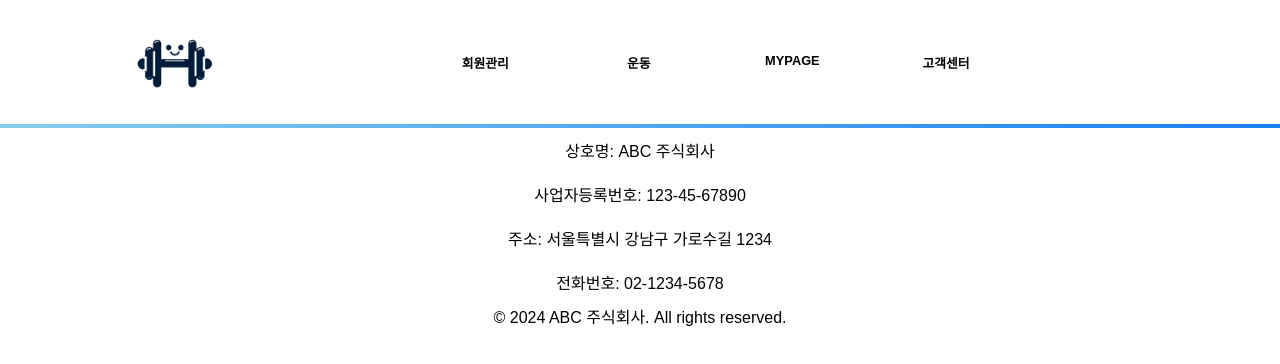
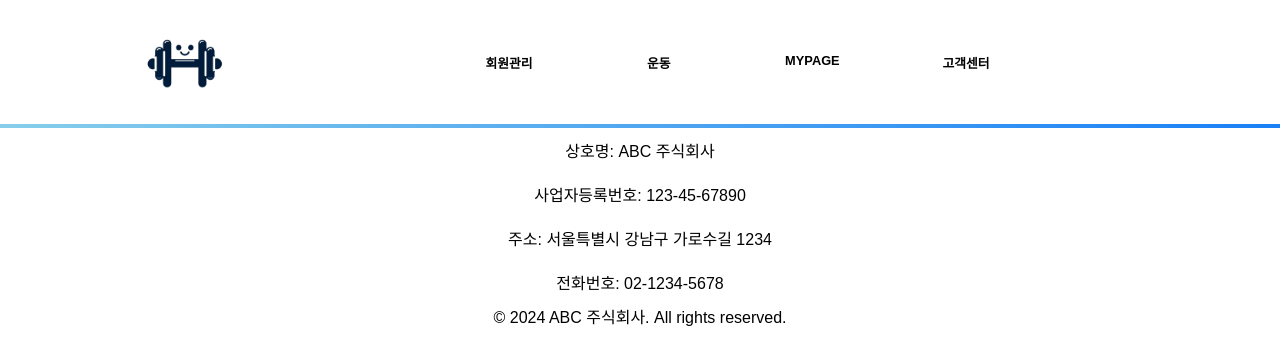
Before and after one commit to BangGiro/project2, a React (Create React App) app in the folder myapp/: page / in a window 1280 px wide. Shown: the top 364 px of the page. Built offline with nearby package versions, Linux system fonts and the light colour scheme; grey boxes are pictures that could not be loaded.

Commit message:
header after line correction

```diff
--- a/myapp/src/components/layout/Header.css
+++ b/myapp/src/components/layout/Header.css
@@ -1,7 +1,9 @@
 .Header {
     a {
         color:black;
-        padding: 15px;
+        padding: 25px;
+        padding-bottom: 10px;
+        padding-top: 10px;
     }
 
     * {
```
